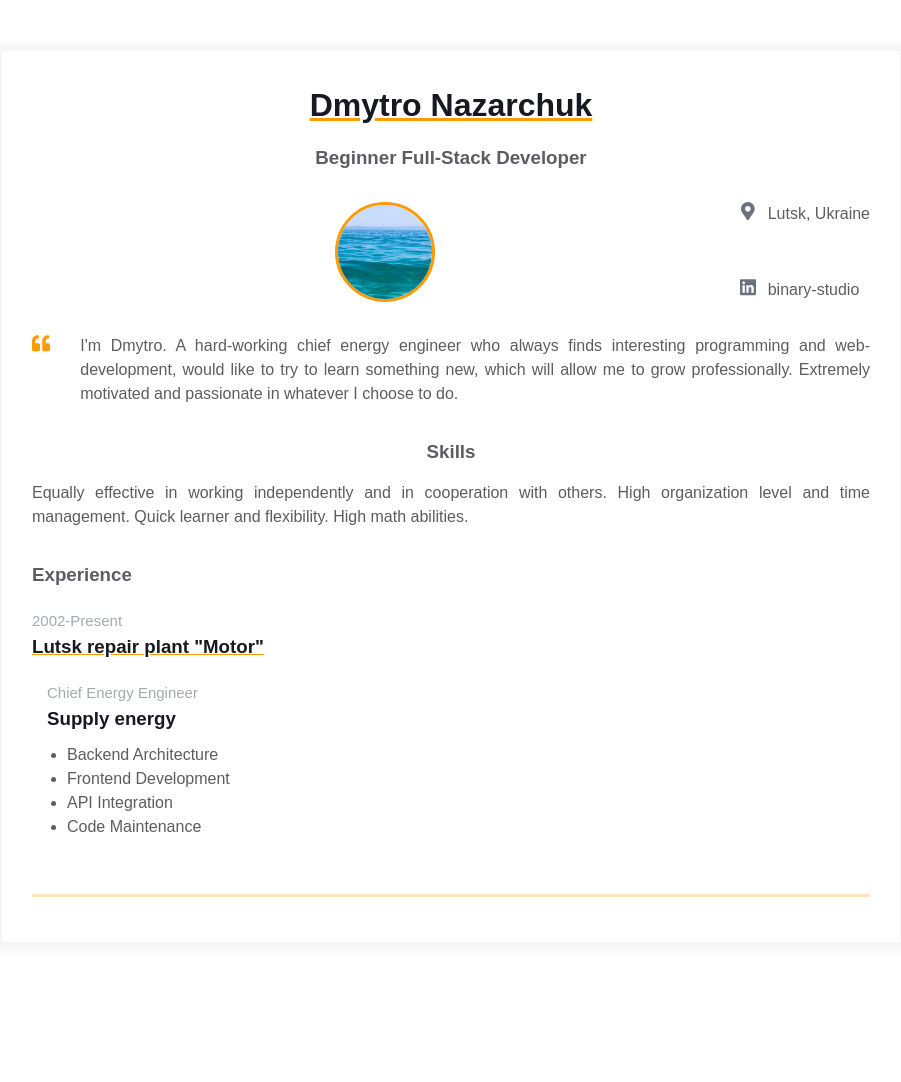
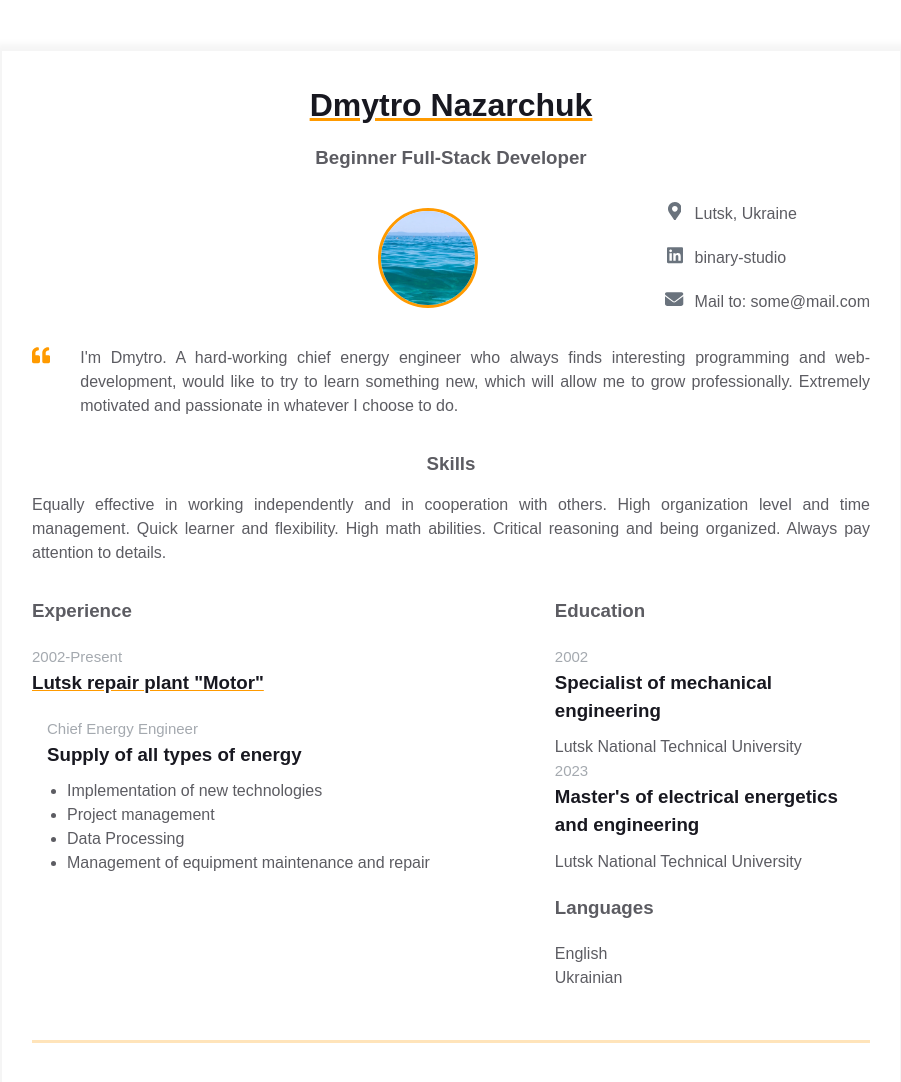
Before and after one commit to NDimich/homepage, a plain HTML site: page index.html in a window 1280 px wide. Shown: the whole page, without its empty margins (189-1090 px from the left). Before the commit the page ends 993 px from the top, so only its background shows below. Drawn offline with Linux system fonts and the light colour scheme.

Commit message:
all blocks added. Styles fixed

```diff
--- a/index.html
+++ b/index.html
@@ -17,7 +17,9 @@
                     <h3 class="contact-info__sub-header">Beginner Full-Stack Developer</h3>
 
                     <div class="contact_info_container fh">
-                        <div class="contact-info__block"></div>
+                        <div class="contact-info__block">
+
+                        </div>
 
                         <div class="contact-info__block contact-info__block--center">
                             <img class="contact-info__avatar" src="assets/avatar.jpg" alt="Avatar" />
@@ -52,6 +54,16 @@
                                 </div>
                                 <span>binary-studio</span>
                             </a>
+                            <a href="" rel="author" class="contact-info__item">
+                                <div class="contact-info__item-icon-wrapper">
+                                    <svg class="contact-info__item-icon" xmlns="http://www.w3.org/2000/svg"
+                                        viewBox="0 0 512 512">
+                                        <path
+                                            d="M48 64C21.5 64 0 85.5 0 112c0 15.1 7.1 29.3 19.2 38.4L236.8 313.6c11.4 8.5 27 8.5 38.4 0L492.8 150.4c12.1-9.1 19.2-23.3 19.2-38.4c0-26.5-21.5-48-48-48H48zM0 176V384c0 35.3 28.7 64 64 64H448c35.3 0 64-28.7 64-64V176L294.4 339.2c-22.8 17.1-54 17.1-76.8 0L0 176z" />
+                                    </svg>
+                                </div>
+                                <span>Mail to: some@mail.com</span>
+                            </a>
                         </div>
                     </div>
                     <div class="intro">
@@ -80,7 +92,8 @@
                             Equally effective in working independently and in cooperation with others.
                             High organization level and time management.
                             Quick learner and flexibility.
-                            High math abilities.
+                            High math abilities. Critical reasoning and being organized.
+                            Always pay attention to details.
 
                         </p>
 
@@ -96,14 +109,42 @@
 
                                 <div class="experiences__company-project">
                                     <span class="experiences__company-project-role">Chief Energy Engineer</span>
-                                    <h3 class="experiences__company-project-name">Supply energy</h3>
+                                    <h3 class="experiences__company-project-name">Supply of all types of energy</h3>
                                     <ul class="experiences__company-project-responsibilities">
-                                        <li>Backend Architecture</li>
-                                        <li>Frontend Development</li>
-                                        <li>API Integration</li>
-                                        <li>Code Maintenance</li>
+                                        <li>Implementation of new technologies</li>
+                                        <li>Project management</li>
+                                        <li>Data Processing</li>
+                                        <li>Management of equipment maintenance and repair</li>
                                     </ul>
                                 </div>
+                            </div>
+                        </div>
+                        <div class="additional-info fv">
+                            <div class="additional-info__education">
+                                <h3 class="additional-info__education-header">Education</h3>
+                                <div class="additional-info__education-university">
+                                    <span class="additional-info__education-university-durability"> 2002 </span>
+                                    <h3 class="additional-info__education-university-speciality">Specialist of
+                                        mechanical
+                                        engineering
+                                    </h3>
+                                    <p class="additional-info__education-university-name">Lutsk National Technical
+                                        University</p>
+                                </div>
+                                <div class="additional-info__education-university">
+                                    <span class="additional-info__education-university-durability"> 2023 </span>
+                                    <h3 class="additional-info__education-university-speciality">Master's of electrical
+                                        energetics and engineering
+                                    </h3>
+                                    <p class="additional-info__education-university-name">Lutsk National Technical
+                                        University</p>
+                                </div>
+                            </div>
+
+                            <div class="additional-info__languages">
+                                <h3 class="additional-info__languages-header">Languages</h3>
+                                <p class="additional-info__languages-item">English</p>
+                                <p class="additional-info__languages-item">Ukrainian</p>
                             </div>
                         </div>
                     </div>
--- a/styles.css
+++ b/styles.css
@@ -94,6 +94,7 @@ body {
 
 .contact-info__block--center {
     justify-content: center;
+    padding-left: 10rem;
 }
 
 .contact-info__item {
@@ -101,6 +102,11 @@ body {
     text-decoration: none;
     display: flex;
     justify-content: start;
+    transition: all 0.3s;
+}
+.contact-info__item:hover {
+    color: var(--primary-text-color);
+    transform: scale(1.2, 1.2) translate(-20px);
 }
 
 .contact-info__item:not(:last-child) {
@@ -130,6 +136,10 @@ body {
     object-fit: cover;
     border: 3px solid;
     border-color: var(--text-decoration-color);
+    transition: all 0.3s;
+}
+.contact-info__avatar:hover {
+    transform: scale(1.2, 1.2);
 }
 
 /* intro and skills styles */
@@ -235,6 +245,7 @@ body {
 
 .additional-info__education-header {
     color: var(--secondary-text-color);
+    margin-top: 2rem;
     text-align: left;
     margin-bottom: 20px;
 }
```
